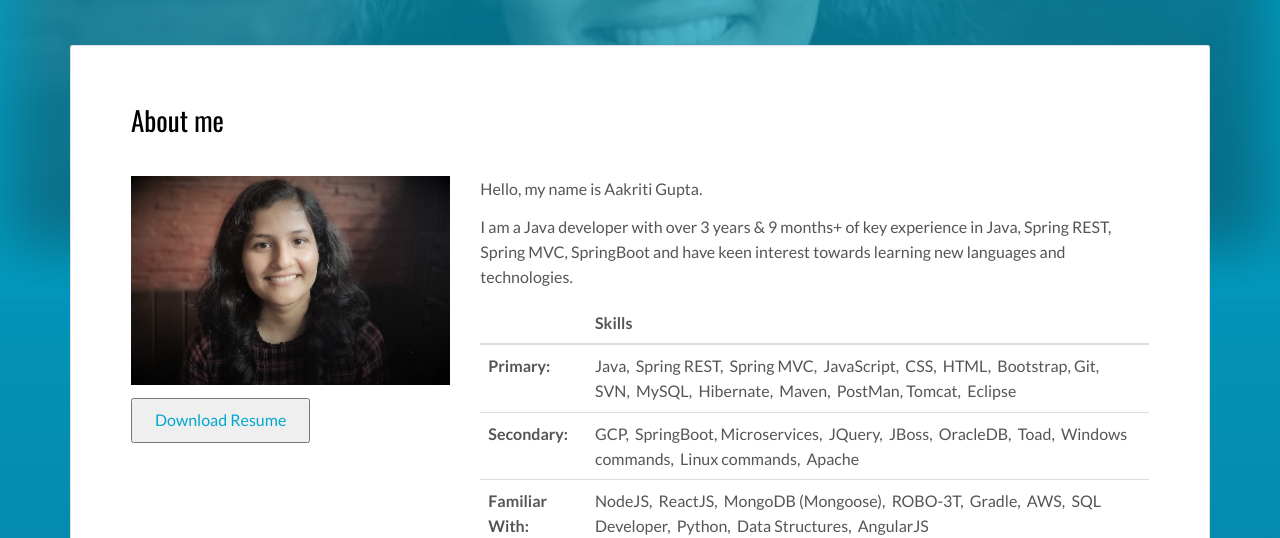
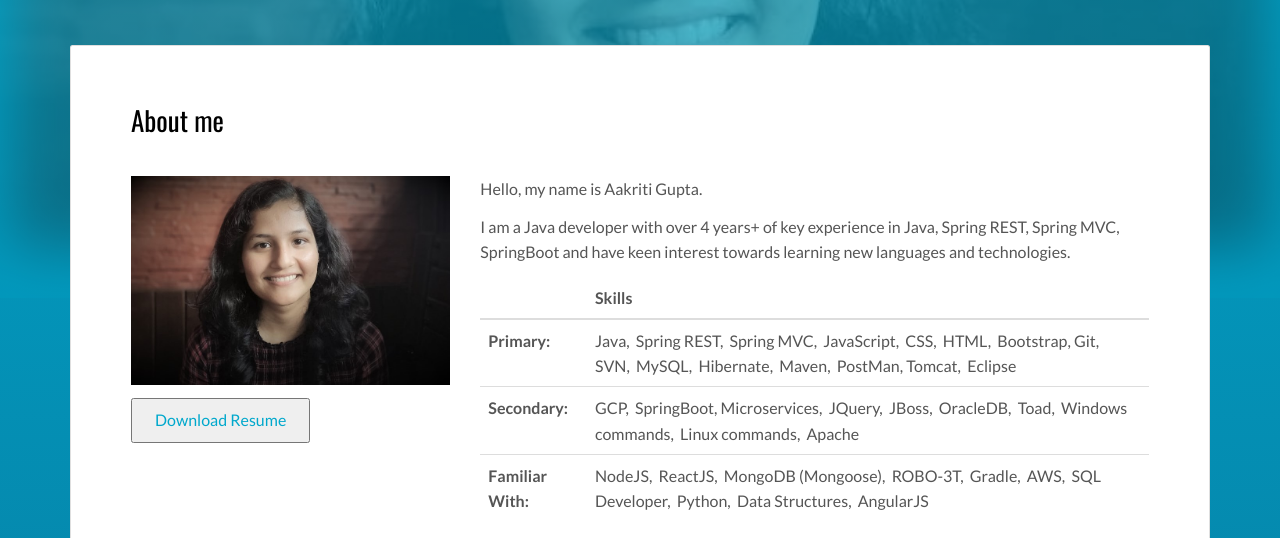
Before and after one commit to Aakritigupta12/aakritigupta1203, a plain HTML site: page index.html in a window 1280 px wide. Shown: the part 262-800 px from the top of the page. Drawn offline with nearby package versions, Linux system fonts and the light colour scheme.

Commit message:
Update index.html

```diff
--- a/index.html
+++ b/index.html
@@ -74,7 +74,7 @@
               <div class="col-md-8">
 
               <p>Hello, my name is Aakriti Gupta. </p>
-                <p>I am a Java developer with over 3 years & 9 months+ of key experience in Java, Spring REST, Spring MVC, SpringBoot and have keen interest towards learning new languages and technologies.</p>
+                <p>I am a Java developer with over 4 years+ of key experience in Java, Spring REST, Spring MVC, SpringBoot and have keen interest towards learning new languages and technologies.</p>
                 <table class="table table-sm">
                   <thead>
                     <tr>
```
